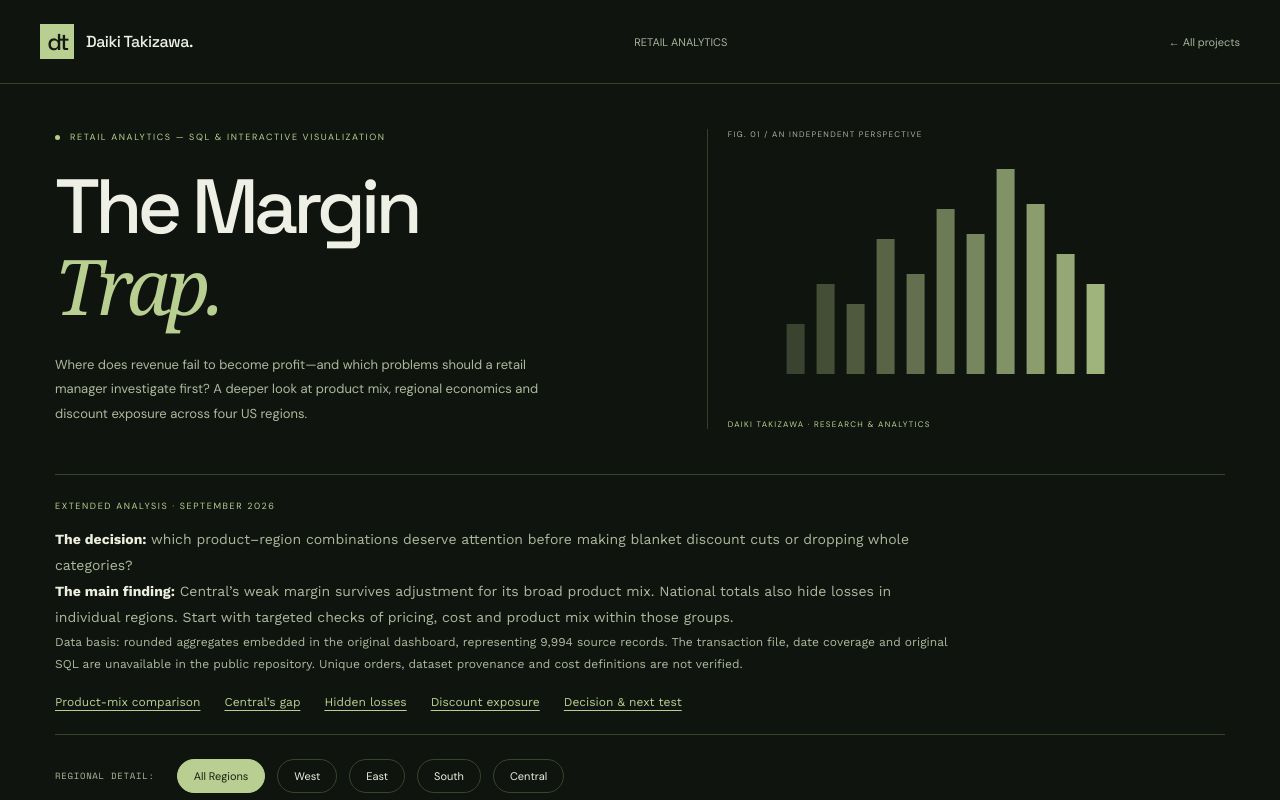
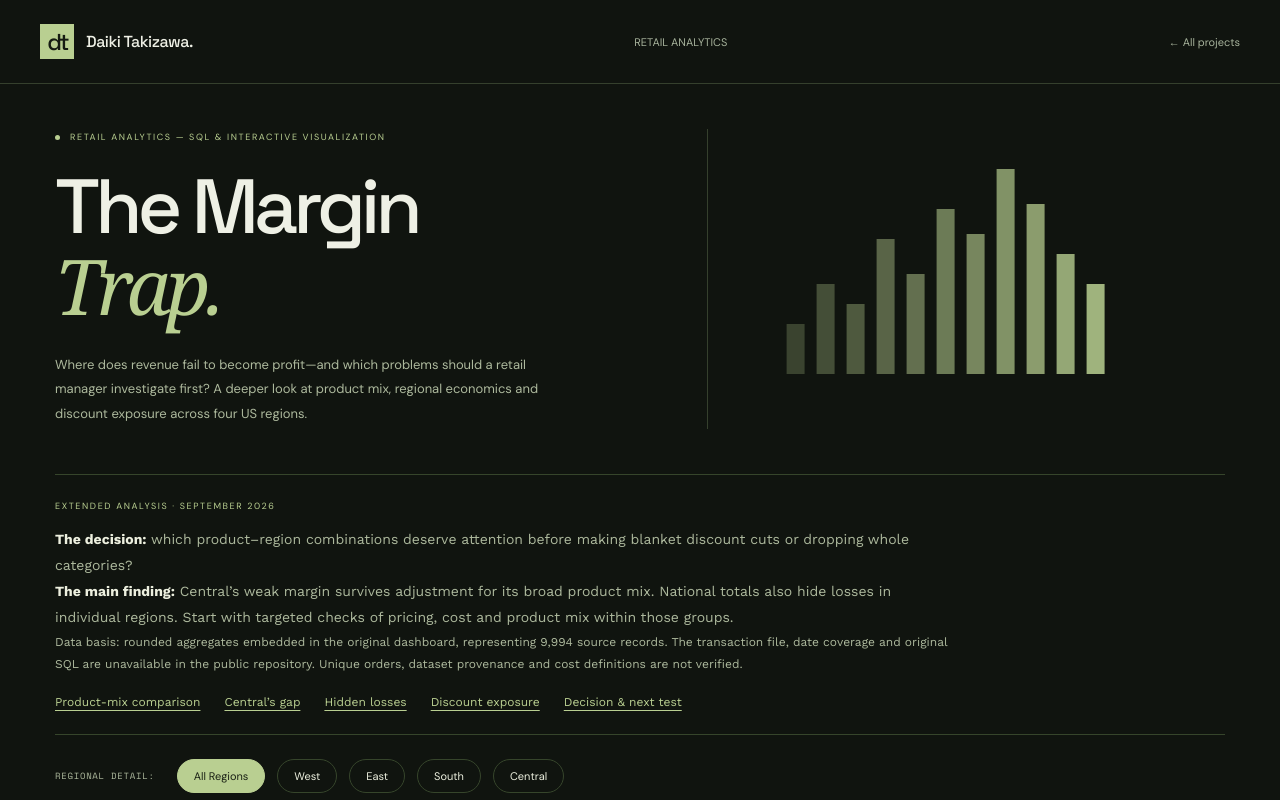
Before and after one commit to takizawadaiki/retail-profitability-analysis, a plain HTML site: page index.html in a window 1280 px wide. Shown: the top 800 px of the page. Drawn offline with nearby package versions, Linux system fonts and the light colour scheme.

Commit message:
Remove slogan labels from the page header
Co-Authored-By: Claude Fable 5.2 <noreply@anthropic.com>
Claude-Session: https://claude.ai/code/session_013kjK37Pt3F1ZpuihpK7Z47

```diff
--- a/index.html
+++ b/index.html
@@ -226,7 +226,7 @@ body{background:var(--dt-bg);color:var(--dt-text);-webkit-font-smoothing:antiali
 <header>
 <div class="dt-editorial"><div><div class="dt-overline">Retail Analytics — SQL &amp; Interactive Visualization</div>
 <h1>The Margin<br/><em>Trap.</em></h1>
-<p class="subhead">Where does revenue fail to become profit—and which problems should a retail manager investigate first? A deeper look at product mix, regional economics and discount exposure across four US regions.</p></div><div class="dt-art"><span class="dt-art-label">FIG. 01 / AN INDEPENDENT PERSPECTIVE</span><svg aria-hidden="true" fill="none" style="color:#b9cf91" viewbox="0 0 500 300"><rect fill="currentColor" height="50" opacity="0.25" width="18" x="70" y="195"></rect><rect fill="currentColor" height="90" opacity="0.31" width="18" x="100" y="155"></rect><rect fill="currentColor" height="70" opacity="0.37" width="18" x="130" y="175"></rect><rect fill="currentColor" height="135" opacity="0.43" width="18" x="160" y="110"></rect><rect fill="currentColor" height="100" opacity="0.49" width="18" x="190" y="145"></rect><rect fill="currentColor" height="165" opacity="0.55" width="18" x="220" y="80"></rect><rect fill="currentColor" height="140" opacity="0.61" width="18" x="250" y="105"></rect><rect fill="currentColor" height="205" opacity="0.6699999999999999" width="18" x="280" y="40"></rect><rect fill="currentColor" height="170" opacity="0.73" width="18" x="310" y="75"></rect><rect fill="currentColor" height="120" opacity="0.79" width="18" x="340" y="125"></rect><rect fill="currentColor" height="90" opacity="0.85" width="18" x="370" y="155"></rect></svg><span class="dt-art-foot">DAIKI TAKIZAWA · RESEARCH &amp; ANALYTICS</span></div></div>
+<p class="subhead">Where does revenue fail to become profit—and which problems should a retail manager investigate first? A deeper look at product mix, regional economics and discount exposure across four US regions.</p></div><div class="dt-art"><svg aria-hidden="true" fill="none" style="color:#b9cf91" viewbox="0 0 500 300"><rect fill="currentColor" height="50" opacity="0.25" width="18" x="70" y="195"></rect><rect fill="currentColor" height="90" opacity="0.31" width="18" x="100" y="155"></rect><rect fill="currentColor" height="70" opacity="0.37" width="18" x="130" y="175"></rect><rect fill="currentColor" height="135" opacity="0.43" width="18" x="160" y="110"></rect><rect fill="currentColor" height="100" opacity="0.49" width="18" x="190" y="145"></rect><rect fill="currentColor" height="165" opacity="0.55" width="18" x="220" y="80"></rect><rect fill="currentColor" height="140" opacity="0.61" width="18" x="250" y="105"></rect><rect fill="currentColor" height="205" opacity="0.6699999999999999" width="18" x="280" y="40"></rect><rect fill="currentColor" height="170" opacity="0.73" width="18" x="310" y="75"></rect><rect fill="currentColor" height="120" opacity="0.79" width="18" x="340" y="125"></rect><rect fill="currentColor" height="90" opacity="0.85" width="18" x="370" y="155"></rect></svg></div></div>
 <div class="research-intro"><div class="section-num">EXTENDED ANALYSIS · SEPTEMBER 2026</div><p><strong>The decision:</strong> which product–region combinations deserve attention before making blanket discount cuts or dropping whole categories?</p><p><strong>The main finding:</strong> Central’s weak margin survives adjustment for its broad product mix. National totals also hide losses in individual regions. Start with targeted checks of pricing, cost and product mix within those groups.</p><p class="small-note">Data basis: rounded aggregates embedded in the original dashboard, representing 9,994 source records. The transaction file, date coverage and original SQL are unavailable in the public repository. Unique orders, dataset provenance and cost definitions are not verified.</p><nav aria-label="Research sections" class="section-links"><a href="#mix">Product-mix comparison</a><a href="#drivers">Central’s gap</a><a href="#losses">Hidden losses</a><a href="#discount-exposure">Discount exposure</a><a href="#decision">Decision &amp; next test</a></nav></div><div class="tag-row">
 <span class="tag-label">Regional detail:</span>
 <button aria-pressed="true" class="price-tag active" data-region="All">All Regions</button>
```
